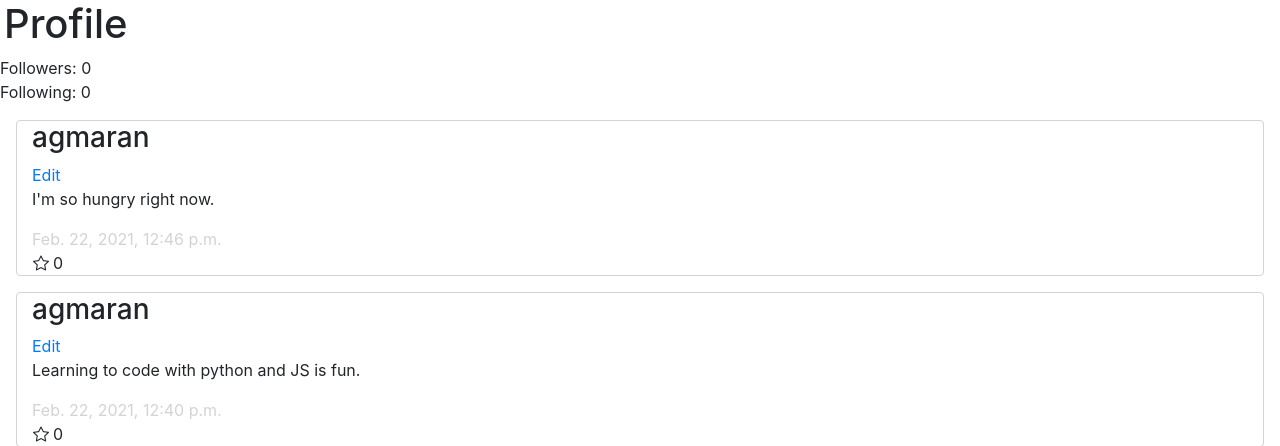
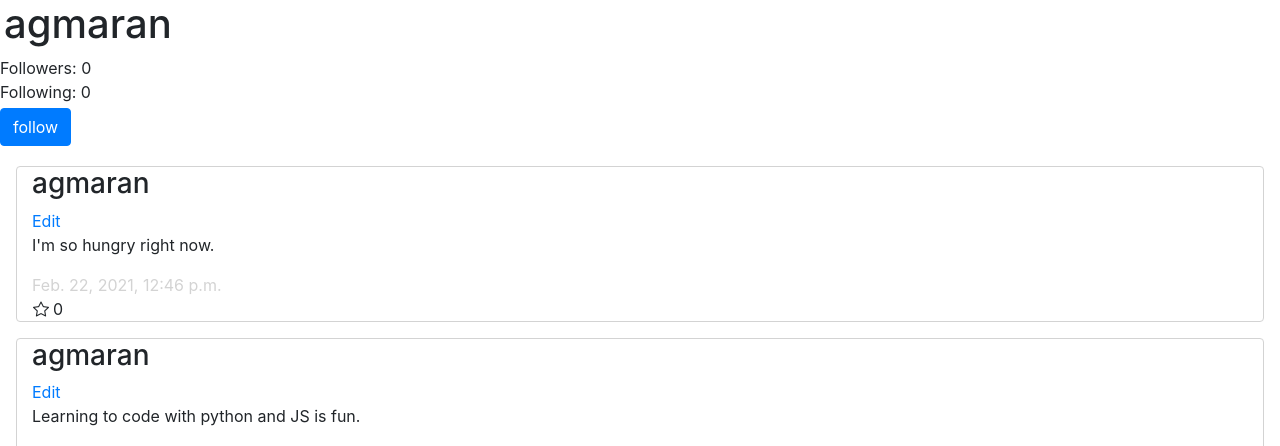
Before and after one commit to agmaran/network, a Django app: a page that uses network/templates/network/profile.html in a window 1280 px wide. Shown: the part 56-502 px from the top of the page. Run offline with Django 3.2, Linux system fonts and the light colour scheme; a user stored in the database is signed in; data comes from the database, SQL or seed files in the repository; both versions use the stored data as it was after the commit; data that the repository does not hold is empty; some libraries are stand-ins or nearby versions.

Commit message:
Follow Unfollow button

```diff
--- a/network/admin.py
+++ b/network/admin.py
@@ -1,6 +1,7 @@
 from django.contrib import admin
-from .models import User, Post
+from .models import User, Post, Follow
 
 # Register your models here.
 admin.site.register(User)
 admin.site.register(Post)
+admin.site.register(Follow)
--- /dev/null
+++ b/network/static/network/profile.js
@@ -0,0 +1,24 @@
+document.addEventListener('DOMContentLoaded', function () {
+    document.querySelector('#follow-button').addEventListener('click', function () {
+        if (this.innerHTML === "follow") {
+            this.innerHTML = 'unfollow';
+            fetch('/follow', {
+                method: 'POST',
+                body: JSON.stringify({
+                    username: this.dataset.username
+                })
+            })
+        }
+        else {
+            if (this.innerHTML === "unfollow") {
+                this.innerHTML = 'follow';
+                fetch('/unfollow', {
+                    method: 'POST',
+                    body: JSON.stringify({
+                        username: this.dataset.username
+                    })
+                })
+            }
+        }
+    })
+})
--- a/network/templates/network/profile.html
+++ b/network/templates/network/profile.html
@@ -1,15 +1,11 @@
 {% extends "network/layout.html" %}
 {% load static %}
 {% block body %}
-<h1 class="ml-1">Profile</h1>
+<h1 class="ml-1">{{user_profile.username}}</h1>
 <div id="follow">
     <div>Followers: {{followers}}</div>
     <div>Following: {{following}}</div>
-    {% if  button == 'unfollow'%}
-    <button class="btn btn-primary mt-1 mb-1">Unfollow</button>
-    {% elif user_profile != user %}
-    <button class="btn btn-primary mt-1 mb-1">Follow</button>
-    {% endif %}
+    <button id="follow-button" class="btn btn-primary mt-1 mb-1" data-username={{user_profile.username}}>{{button}}</button>
 </div>
 <div id="my-posts">
     {% for post in posts %}
@@ -29,5 +25,5 @@
 </div>
 {% endblock %}
 {% block script %}
-<script type="text/babel" src="{% static 'network/profile.js' %}"></script>
+<script src="{% static 'network/profile.js' %}"></script>
 {% endblock %}
--- a/network/urls.py
+++ b/network/urls.py
@@ -10,5 +10,7 @@ urlpatterns = [
     path("register", views.register, name="register"),
     path("newpost", views.newpost, name="newpost"),
     path("allposts", views.allposts, name="allposts"),
-    path("<str:username>/profile", views.profile, name="profile")
+    path("<str:username>/profile", views.profile, name="profile"),
+    path("follow", views.follow, name="follow"),
+    path("unfollow", views.unfollow, name="unfollow")
 ]
--- a/network/views.py
+++ b/network/views.py
@@ -95,7 +95,7 @@ def profile(request, username):
     followers = Follow.objects.filter(following=user)
     following = Follow.objects.filter(follower=user)
     if (request.user.is_authenticated):
-        if (Follow.objects.filter(follower=request.user, following=user).count() > 0):
+        if (Follow.objects.filter(follower=request.user, following=user).count() == 1):
             button = "unfollow"
         else:
             button = "follow"
@@ -110,3 +110,24 @@ def profile(request, username):
         "posts": posts,
         "button": button
     })
+
+
+@csrf_exempt
+@login_required(login_url="login")
+def follow(request):
+    data = json.loads(request.body)
+    following = User.objects.get(username=data.get("username"))
+    follower = request.user
+    follow = Follow(follower=follower, following=following)
+    follow.save()
+    return JsonResponse({"message": "You are now following this user."})
+
+
+@csrf_exempt
+def unfollow(request):
+    data = json.loads(request.body)
+    following = User.objects.get(username=data.get("username"))
+    follower = request.user
+    follow = Follow.objects.filter(follower=follower, following=following)
+    follow.delete()
+    return JsonResponse({"message": "You are no longer following this user."})
```
Also changed, not shown: db.sqlite3.
